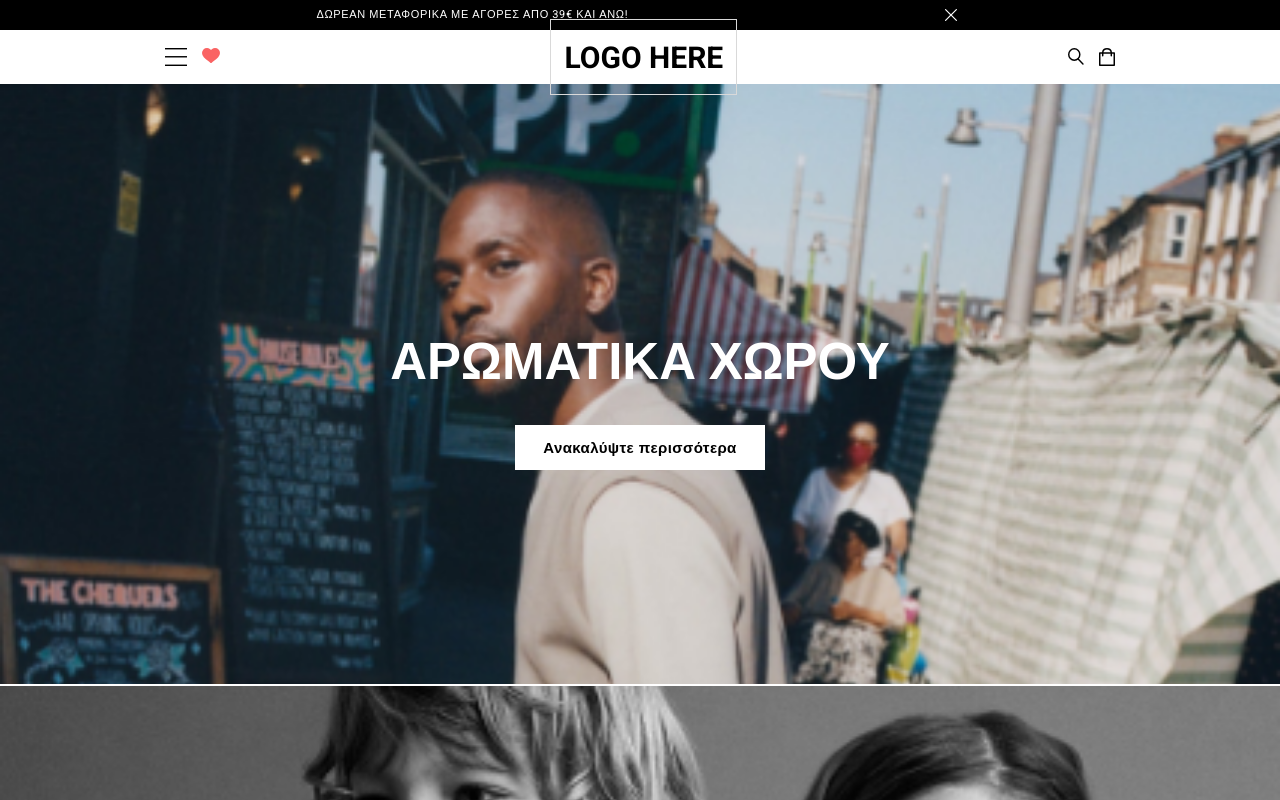
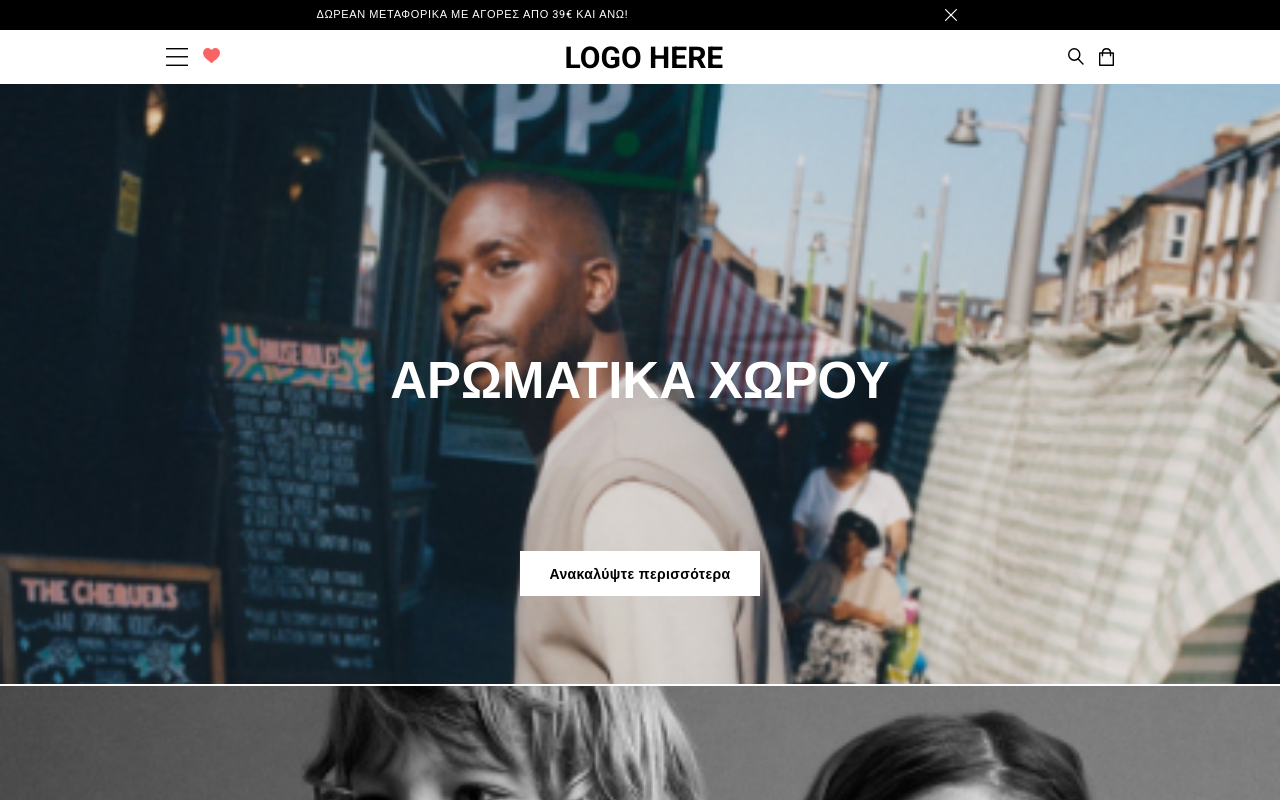
Before and after one commit to Drakoulakou/Softly, a React (Create React App) app: page / in a window 1280 px wide. Shown: the top 800 px of the page. Built offline with nearby package versions, Linux system fonts and the light colour scheme.

Commit message:
Edit styling

```diff
--- a/src/App.js
+++ b/src/App.js
@@ -94,13 +94,15 @@ function App() {
           category={'Scrub σώματος'}
         />
       </div>
-      <Button title={'ΑΓΟΡΑ ΝΕΩΝ ΕΙΔΩΝ'} />
+      <div className='button-buy'>
+        <Button title={'ΑΓΟΡΑ ΝΕΩΝ ΕΙΔΩΝ'} />
+      </div>
       <SmallFrame image={process.env.PUBLIC_URL + '/kids.png'} heightImage={'218px'} marginImage={'20px'} marginTitle={'0px 0 10px 25px'} />
       <SmallFrame image={process.env.PUBLIC_URL + '/walkingMan.png'} heightImage={'218px'} marginImage={'20px'} marginTitle={'0px 0 10px 25px'} />
       <h1 className='title'>ΕΙΔΑΤΕ ΠΡΟΣΦΑΤΑ</h1>
       <div className='history-carousel'>
         <div className='history'>
-          <Card productImage={'bodyCream_8852-scaled@2x.png'}
+          <Card productImage='bodyCream_8852-scaled@2x.png'
             title={'Grapefruit & Orange Sugar Scrub 550gr'}
             price={'8,00€'}
             previousPrice={'10,00 €'}
@@ -133,11 +135,13 @@ function App() {
         <Brands brandLogo={'logo1.png'} />
         <Brands brandLogo={'logo2.png'} />
       </div>
-      <Button title={'ΟΛΑ ΤΑ BRANDS'} />
+      <div className='button-brands'>
+        <Button title={'ΟΛΑ ΤΑ BRANDS'} />
+      </div>
       <div className='feature-wrapper'>
-      <Feature icon={'fast.svg'} text={'Αποστολή σε όλη την Ελλάδα'} />
-      <Feature icon={'return.svg'} text={'Επιστροφές από το σπίτι δωρεάν'} />
-      <Feature icon={'comment.svg'} text={'Ασφαλείς πληρωμές με κάρτα και paypal'} />
+        <Feature icon={'fast.svg'} text={'Αποστολή σε όλη την Ελλάδα'} />
+        <Feature icon={'return.svg'} text={'Επιστροφές από το σπίτι δωρεάν'} />
+        <Feature icon={'comment.svg'} text={'Ασφαλείς πληρωμές με κάρτα και paypal'} />
       </div>
 
 
--- a/src/App.scss
+++ b/src/App.scss
@@ -1,6 +1,14 @@
 .App {
   text-align: center;
   font-family: 'Roboto', sans-serif;
+
+  .button-brands{
+    margin: 30px 0;
+  }
+
+  .button-buy{
+    margin: 65px 0;
+  }
 
   .feature-wrapper{
     margin: 30px 0;
--- a/src/components/Brands/styles.scss
+++ b/src/components/Brands/styles.scss
@@ -1,7 +1,6 @@
 .logo{
     width: 185px;
     height: 74px;
-    border: 1px solid #D9D9D9;;
     display: flex;
     align-items: center;
     justify-content: center;
--- a/src/components/Button/styles.scss
+++ b/src/components/Button/styles.scss
@@ -1,5 +1,5 @@
 .button{
-    width: 351px;
+    width: 340px;
     height: 45px;
     border: 1px solid #000000;
     background-color: #FFF;
--- a/src/components/Frame/styles.scss
+++ b/src/components/Frame/styles.scss
@@ -9,13 +9,14 @@
     .title-frame {
         font-size: 51px;
         color: white;
+        margin: 179px 0 141px;
     }
 
     .button {
-        width: 250px;
+        width: 240px;
         height: 45px;
         border: none;
-        font-size: 15px;
+        font-size: 14px;
         font-weight: 600;
         margin: 0 auto;
     }
```
